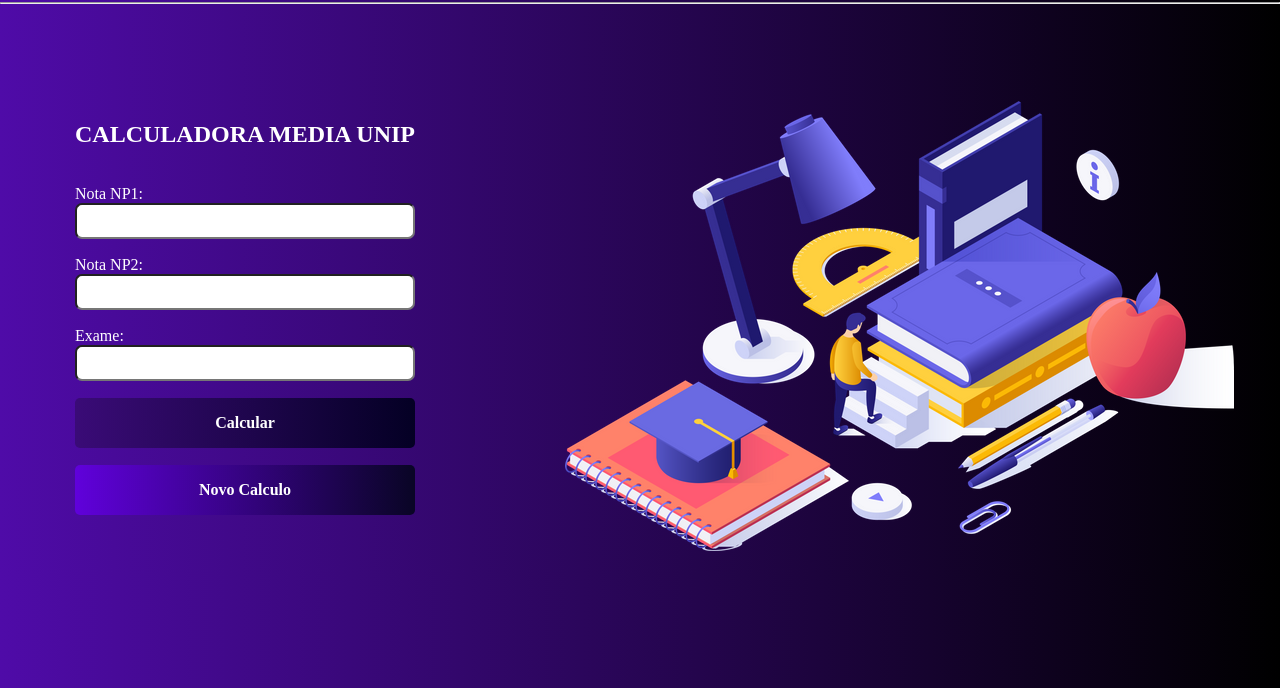
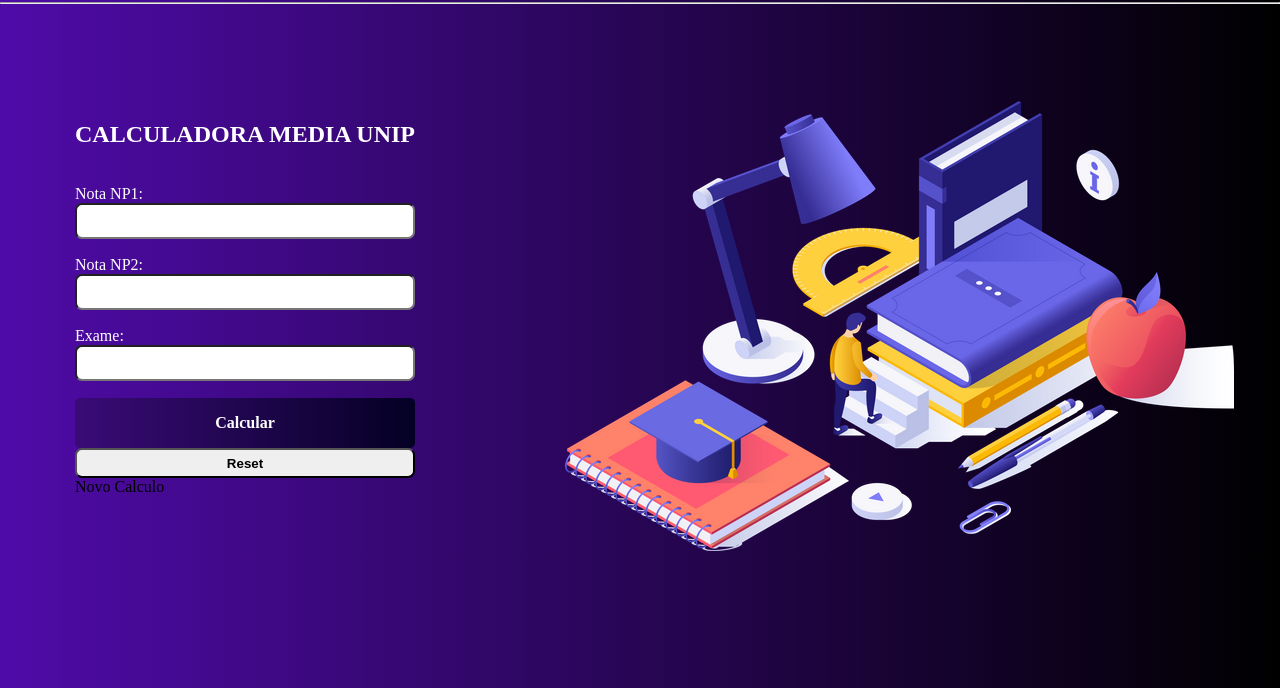
Before and after one commit to Guilherme-Sbizero/Calculadora-M-dia-Unip, a plain HTML site: page index.html in a window 1280 px wide. Shown: the part 112-800 px from the top of the page. Drawn offline with Linux system fonts and the light colour scheme.

Commit message:
input botao html

```diff
--- a/index.html
+++ b/index.html
@@ -28,7 +28,7 @@
                 <button type="button" class="button" name="button" onmousedown="clickButton()"
                 onmouseup="unClickButton()" onmousemove="mouseEnterMouse()"
                 onmouseleave=" mouseLeaveMouse()" onclick="calcularMedia()">Calcular</button>
-                <button type="reset" name="button">Novo Calculo</button>
+                <input type="reset" name="button">Novo Calculo</input>
                 <br><obr><br>
                 <div id="alerta">
                     <p id="aviso"></p>
```
